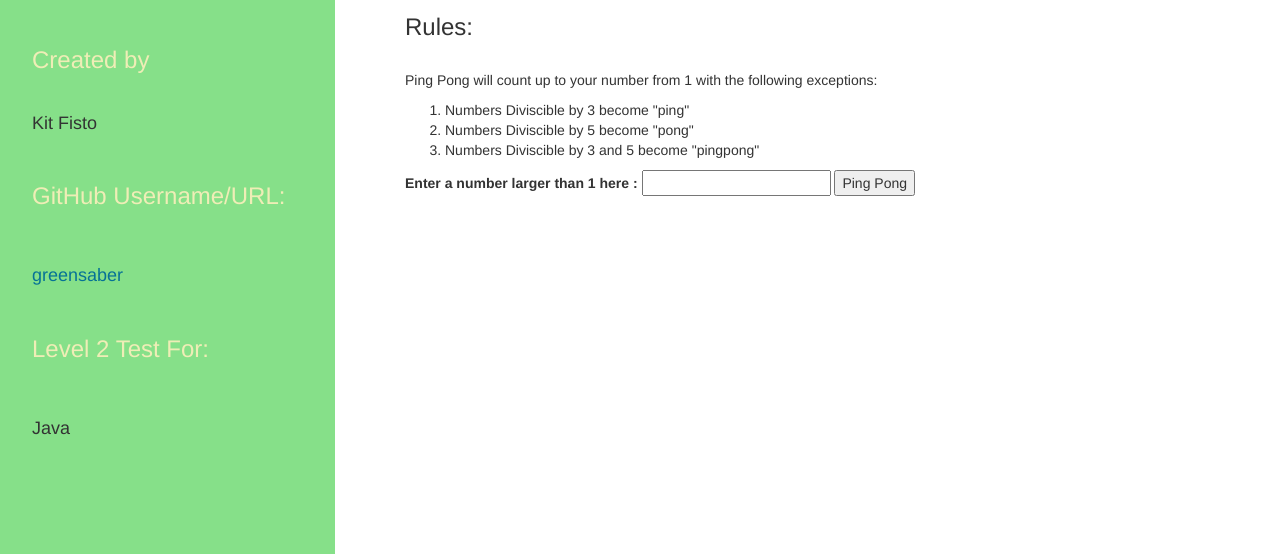
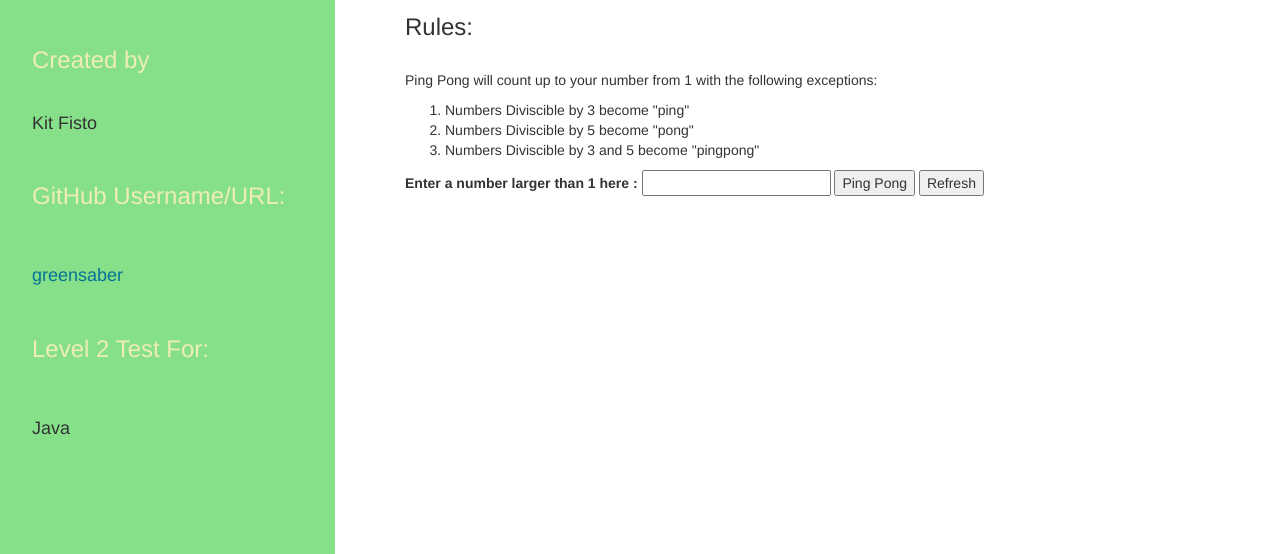
Before and after one commit to Vinge1718/IP3, a plain HTML site: page index.html in a window 1280 px wide. Shown: the part 346-900 px from the top of the page. Drawn offline with Linux system fonts and the light colour scheme.

Commit message:
add the refresh button to the game

```diff
--- a/index.html
+++ b/index.html
@@ -48,6 +48,7 @@
 
         <input type="number" id="input">
         <input type="submit" value="Ping Pong" id="button">
+        <button type="submit" class="refresh-btn"> Refresh </button>
       </div>
 
 <!-- Program results will be displayed below. The container-class is used to organise the output layout otherwise it overlows to the sides-->
```
